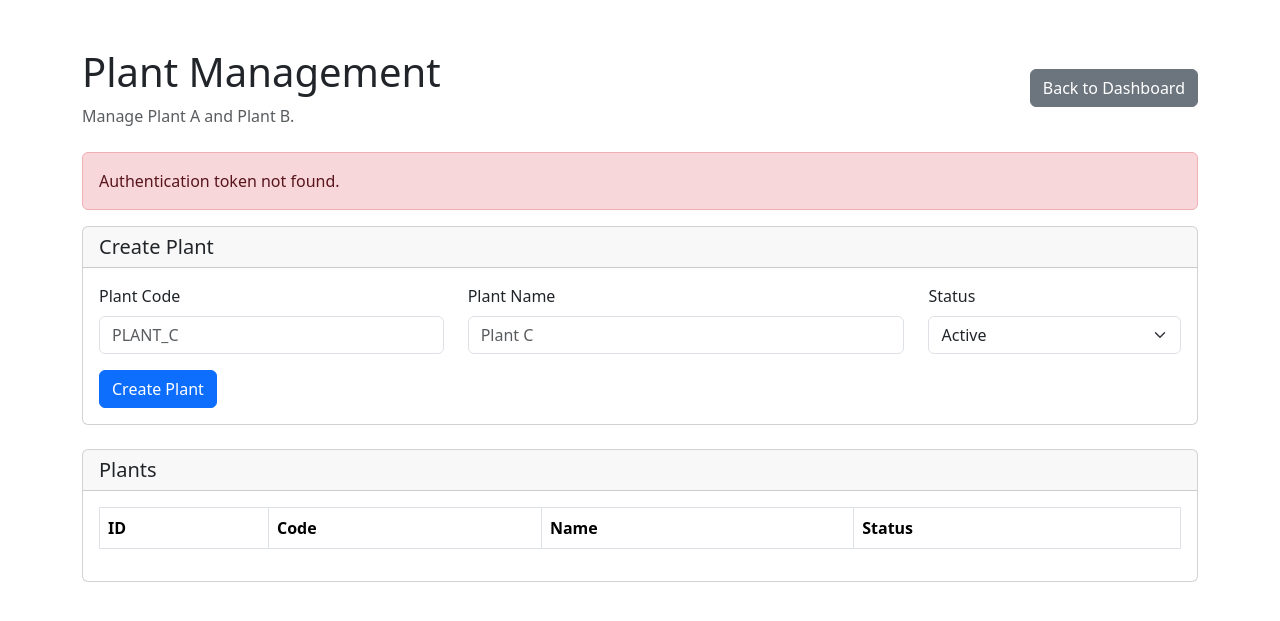
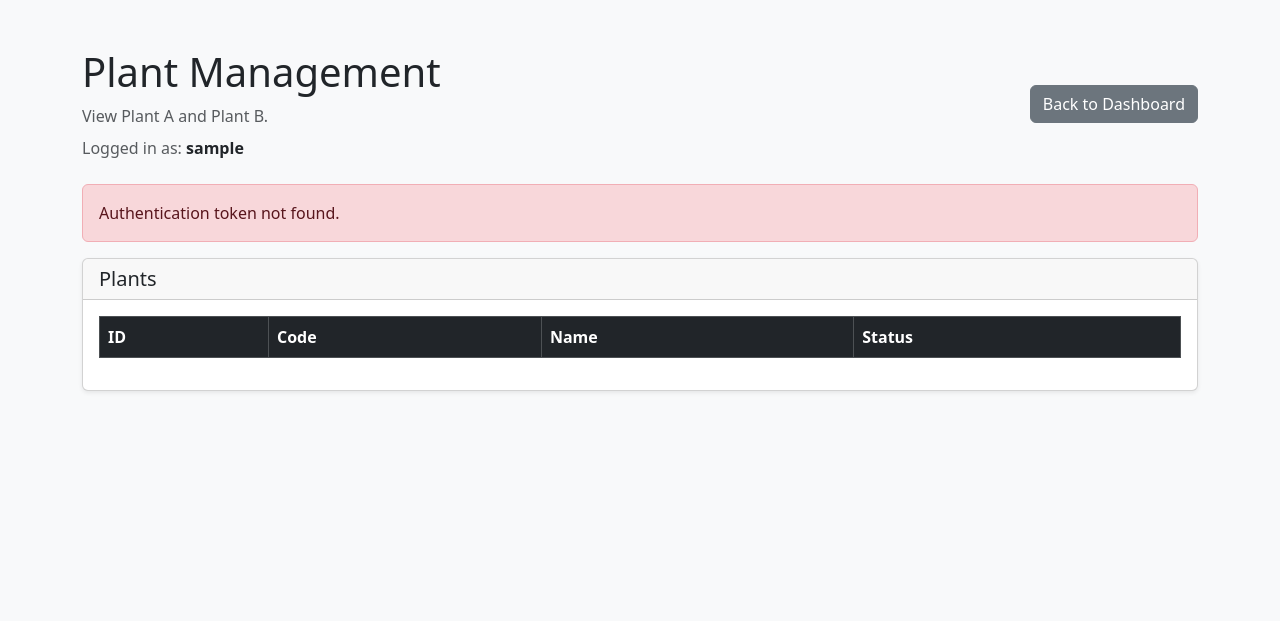
Before and after one commit to Bandish04/Sanitation-Record-Management-System, a Django app: page /plants/ in a window 1280 px wide. Shown: the top 621 px of the page. Run offline with Django 5.2, Linux system fonts and the light colour scheme; the visitor is signed in with stand-in values (Sample User, id 1); lists and menus that the app fills with data are empty; some libraries are stand-ins or nearby versions.

Commit message:
Improved plant management page

```diff
--- a/templates/plants/list.html
+++ b/templates/plants/list.html
@@ -19,7 +19,7 @@
 
 </head>
 
-<body>
+<body class="bg-light">
 
 <div class="container py-5">
 
@@ -33,9 +33,33 @@
                 Plant Management
             </h1>
 
-            <p class="text-muted mb-0">
-                Manage Plant A and Plant B.
+            <p class="text-muted mb-2">
+                View Plant A and Plant B.
             </p>
+
+            <div>
+
+                <span class="text-muted">
+                    Logged in as:
+                </span>
+
+                <strong>
+                    {{ user.username }}
+                </strong>
+
+                {% if user.groups.all %}
+
+                    {% for group in user.groups.all %}
+
+                        <span class="badge bg-primary ms-2">
+                            {{ group.name }}
+                        </span>
+
+                    {% endfor %}
+
+                {% endif %}
+
+            </div>
 
         </div>
 
@@ -57,113 +81,9 @@
     ></div>
 
 
-    <!-- Create Plant -->
-
-    <div
-        id="createPlantSection"
-        class="card mb-4"
-    >
-
-        <div class="card-header">
-
-            <h5 class="mb-0">
-                Create Plant
-            </h5>
-
-        </div>
-
-        <div class="card-body">
-
-            <form id="createPlantForm">
-
-                <div class="row">
-
-                    <div class="col-md-4 mb-3">
-
-                        <label
-                            for="code"
-                            class="form-label"
-                        >
-                            Plant Code
-                        </label>
-
-                        <input
-                            type="text"
-                            id="code"
-                            class="form-control"
-                            placeholder="PLANT_C"
-                            required
-                        >
-
-                    </div>
-
-
-                    <div class="col-md-5 mb-3">
-
-                        <label
-                            for="name"
-                            class="form-label"
-                        >
-                            Plant Name
-                        </label>
-
-                        <input
-                            type="text"
-                            id="name"
-                            class="form-control"
-                            placeholder="Plant C"
-                            required
-                        >
-
-                    </div>
-
-
-                    <div class="col-md-3 mb-3">
-
-                        <label
-                            for="active"
-                            class="form-label"
-                        >
-                            Status
-                        </label>
-
-                        <select
-                            id="active"
-                            class="form-select"
-                        >
-
-                            <option value="true">
-                                Active
-                            </option>
-
-                            <option value="false">
-                                Inactive
-                            </option>
-
-                        </select>
-
-                    </div>
-
-                </div>
-
-
-                <button
-                    type="submit"
-                    class="btn btn-primary"
-                >
-                    Create Plant
-                </button>
-
-            </form>
-
-        </div>
-
-    </div>
-
-
     <!-- Plants -->
 
-    <div class="card">
+    <div class="card shadow-sm">
 
         <div class="card-header">
 
@@ -177,9 +97,9 @@
 
             <div class="table-responsive">
 
-                <table class="table table-bordered table-hover">
+                <table class="table table-bordered table-hover align-middle">
 
-                    <thead>
+                    <thead class="table-dark">
 
                         <tr>
 
@@ -257,6 +177,7 @@ async function loadPlants() {
     const token =
         getAccessToken();
 
+
     if (!token) {
 
         showMessage(
@@ -265,6 +186,7 @@ async function loadPlants() {
         );
 
         return;
+
     }
 
 
@@ -302,6 +224,7 @@ async function loadPlants() {
                 "plantsTableBody"
             );
 
+
         tableBody.innerHTML = "";
 
 
@@ -327,7 +250,9 @@ async function loadPlants() {
                         </td>
 
                         <td>
-                            ${plant.code}
+                            <strong>
+                                ${plant.code}
+                            </strong>
                         </td>
 
                         <td>
@@ -345,6 +270,26 @@ async function loadPlants() {
             }
         );
 
+
+        if (data.length === 0) {
+
+            tableBody.innerHTML = `
+
+                <tr>
+
+                    <td
+                        colspan="4"
+                        class="text-center text-muted"
+                    >
+                        No plants found.
+                    </td>
+
+                </tr>
+
+            `;
+
+        }
+
     } catch (error) {
 
         showMessage(
@@ -357,119 +302,15 @@ async function loadPlants() {
 }
 
 
-document
-    .getElementById(
-        "createPlantForm"
-    )
-    .addEventListener(
-        "submit",
-        async function(event) {
-
-            event.preventDefault();
-
-
-            const token =
-                getAccessToken();
-
-
-            if (!token) {
-
-                showMessage(
-                    "Authentication token not found.",
-                    "danger"
-                );
-
-                return;
-
-            }
-
-
-            const data = {
-
-                code:
-                    document.getElementById(
-                        "code"
-                    ).value.trim(),
-
-                name:
-                    document.getElementById(
-                        "name"
-                    ).value.trim(),
-
-                active:
-                    document.getElementById(
-                        "active"
-                    ).value === "true"
-
-            };
-
-
-            try {
-
-                const response =
-                    await fetch(
-                        API_URL,
-                        {
-                            method: "POST",
-
-                            headers: {
-                                "Content-Type":
-                                    "application/json",
-
-                                "Authorization":
-                                    `Bearer ${token}`
-                            },
-
-                            body:
-                                JSON.stringify(data)
-                        }
-                    );
-
-
-                const result =
-                    await response.json();
-
-
-                if (!response.ok) {
-
-                    throw new Error(
-                        JSON.stringify(result)
-                    );
-
-                }
-
-
-                showMessage(
-                    "Plant created successfully."
-                );
-
-
-                document
-                    .getElementById(
-                        "createPlantForm"
-                    )
-                    .reset();
-
-
-                loadPlants();
-
-            } catch (error) {
-
-                showMessage(
-                    error.message,
-                    "danger"
-                );
-
-            }
-
-        }
-    );
-
-
 loadPlants();
 
 </script>
 
+
+<script
+    src="https://cdn.jsdelivr.net/npm/bootstrap@5.3.3/dist/js/bootstrap.bundle.min.js"
+></script>
+
 </body>
 
 </html>
```
